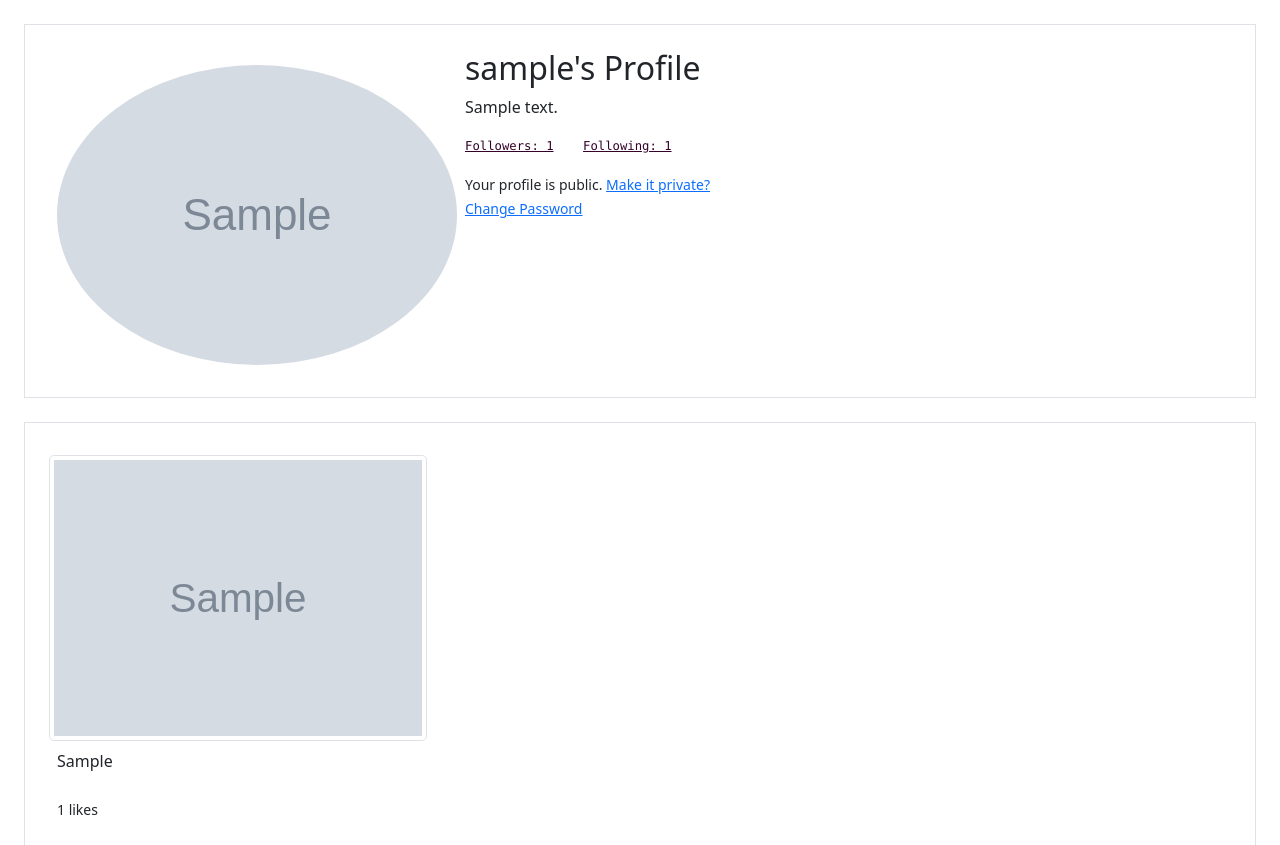
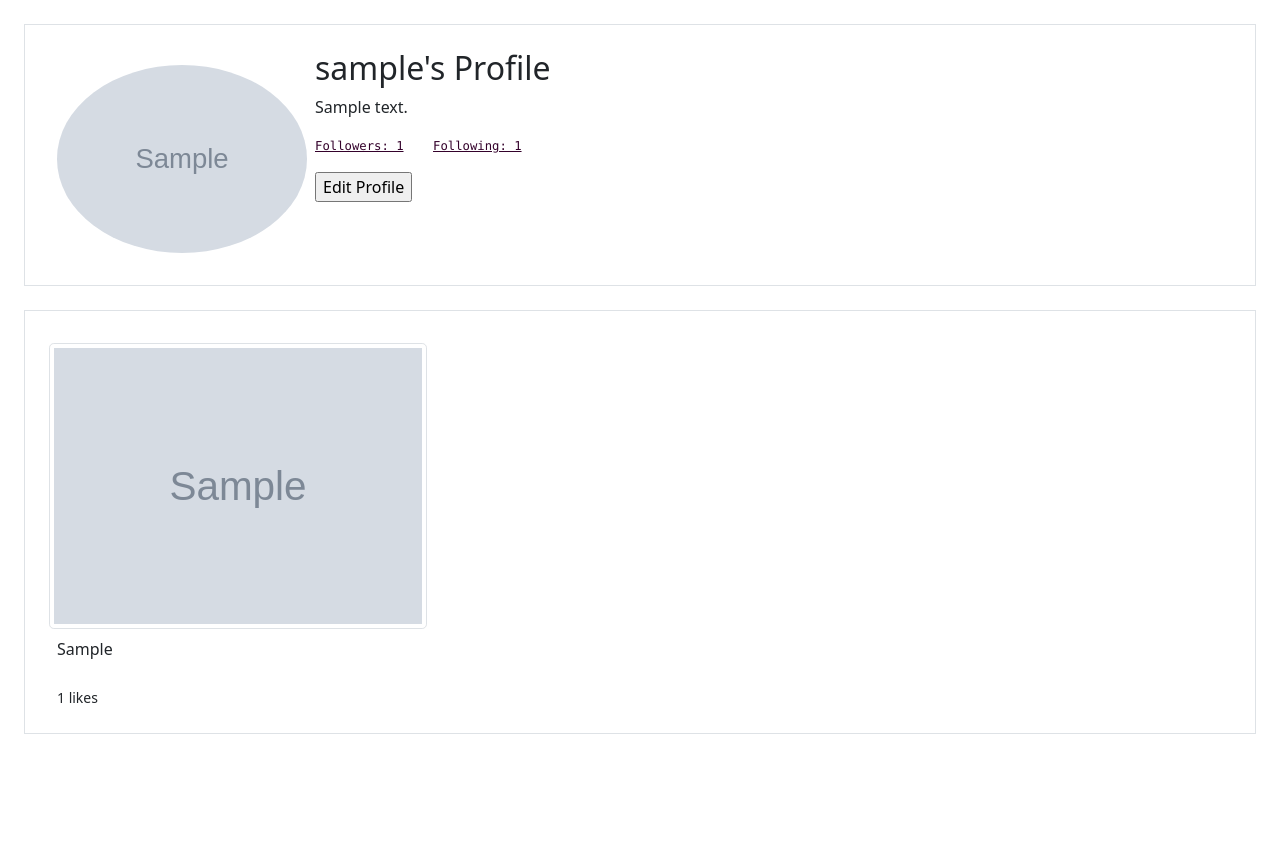
Before and after one commit to faramarz-hosseini/MyInstagram, a Django app: a page that uses instagram/templates/instagram/profile.html in a window 1280 px wide. Shown: the part 56-901 px from the top of the page. After the commit the page ends 790 px from the top, so only its background shows below. Run offline with Django 3.2, Linux system fonts and the light colour scheme; a user stored in the database is signed in; tables that the repository leaves empty hold one stand-in row (values such as "Sample post"); grey boxes marked "Sample" are stand-in pictures; some libraries are stand-ins or nearby versions.

Commit message:
Task done, I swear.

```diff
--- a/MyInstagram/settings.py
+++ b/MyInstagram/settings.py
@@ -126,5 +126,6 @@ LOGIN_URL = 'login_page'
 
 MEDIA_ROOT = os.path.join(BASE_DIR, 'media')
 MEDIA_URL = '/media/'
+PROFILE_PIC_MEDIA = MEDIA_URL + 'profile_pictures'
 
 CRISPY_TEMPLATE_PACK = 'bootstrap4'
--- a/MyInstagram/urls.py
+++ b/MyInstagram/urls.py
@@ -15,10 +15,13 @@ Including another URLconf
 """
 from django.contrib import admin
 from django.contrib.auth import views as auth_views
+from django.contrib.auth.decorators import login_required
 from django.urls import path
 from instagram import views
 from django.conf import settings
 from django.conf.urls.static import static
+
+from instagram.views import EditProfile
 
 urlpatterns = [
     path('admin/', admin.site.urls),
@@ -39,7 +42,7 @@ urlpatterns = [
     path('profile/<str:username>', views.profile, name='profile'),
     path('profile/<str:username>/follower', views.followers, name='followers'),
     path('profile/<str:username>/following', views.following, name='following'),
-    path('edit/', views.edit_profile, name='edit'),
+    path('edit/', login_required(EditProfile.as_view()), name='edit'),
 ]
 
 urlpatterns += static(settings.MEDIA_URL, document_root=settings.MEDIA_ROOT)
--- a/instagram/templates/instagram/edit_profile.html
+++ b/instagram/templates/instagram/edit_profile.html
@@ -7,6 +7,7 @@
             <form enctype="multipart/form-data" method="POST">
                 {% csrf_token %}
                 {{ edit_profile_form|crispy }}
+                <p><small><a style="color: #490030" href="{% url 'new_pass' %}">Change Password</a></small></p>
                 <button class="btn btn-outline-dark mt-3" type="submit">Publish</button>
             </form>
         </span>
--- a/instagram/templates/instagram/profile.html
+++ b/instagram/templates/instagram/profile.html
@@ -5,17 +5,14 @@
     <div class="border p-4 m-4">
         <div class="row">
             <div class="container-fluid">
-                <img style="float: left" src="{{ profile_info.profile_pic.url }}" class="clearfix img-fluid rounded-circle mt-2 p-2">
+                <img style="float: left" height="266" width="266" src="{{ profile_info.profile_pic.url }}" class="clearfix img-fluid rounded-circle mt-2 p-2">
                 <h2>{{ username }}'s Profile</h2>
                 <p>{{ profile_info.bio }}</p>
                 <pre><small><a href="{% url 'followers' username=username %}" style="color: #34012b ">Followers: {{ followers }}</a>    <a href="{% url 'following' username=username %}" style="color:#34012b;">Following: {{ following }}</a></small></pre>
                 {% if request.user == username %}
-                    {% if profile_info.is_public %}
-                        <small>Your profile is public. <a href="{% url 'change_visibility' %}">Make it private?</a></small>
-                    {% elif not profile_info.is_public %}
-                        <small>Your profile is private. <a href="{% url 'change_visibility' %}">Make it public?</a></small>
-                    {% endif %}
-                    <p><small><a style="float: top" href="{% url 'new_pass' %}">Change Password</a></small></p>
+                    <form action="{% url 'edit' %}">
+                        <input type="submit" value="Edit Profile" />
+                    </form>
                 {% elif request.user != username %}
                     {% if profile_info.is_public %}
                         {% if follow_record < 1 %}
@@ -44,16 +41,8 @@
         <div class="row">
             {% if request.user != username %}
                 {% if profile_info.is_public %}
-                    {% for post in posts reversed %}
-                    <div class="col-4">
-                        <img width="700" src="{{ post.picture.url }}" class="clearfix img-fluid img-thumbnail rounded-3 mt-2">
-                        <p class="p-2">{{ post.caption }}</p><small class="p-2">{{ post.likes }} likes</small>
-                    </div>
-                    {% endfor %}
-                {% elif not profile_info.is_public and follow_record < 1 %}
-                    <div class="col-4">
-                        <p>This user's pictures are private.</p>
-                    </div>
+                    {% if posts_num < 1 %}
+                        <p>This user has not posted anything.</p>
                     {% else %}
                         {% for post in posts reversed %}
                         <div class="col-4">
@@ -62,7 +51,14 @@
                         </div>
                         {% endfor %}
                     {% endif %}
-            {% elif request.user == username %}
+                {% elif not profile_info.is_public and follow_record < 1 %}
+                    <div class="col-4">
+                        <p>This user's pictures are private.</p>
+                    </div>
+                {% else %}
+                    {% if posts_num < 1 %}
+                        <p>This user has not posted anything.</p>
+                    {% else %}
                         {% for post in posts reversed %}
                         <div class="col-4">
                             <img width="700" src="{{ post.picture.url }}" class="clearfix img-fluid img-thumbnail rounded-3 mt-2">
@@ -70,6 +66,19 @@
                         </div>
                         {% endfor %}
                     {% endif %}
+                {% endif %}
+            {% elif request.user == username %}
+                {% if posts_num < 1 %}
+                    <p>You haven't posted anything</p>
+                {% else %}
+                    {% for post in posts reversed %}
+                        <div class="col-4">
+                            <img width="700" src="{{ post.picture.url }}" class="clearfix img-fluid img-thumbnail rounded-3 mt-2">
+                            <p class="p-2">{{ post.caption }}</p><small class="p-2">{{ post.likes }} likes</small>
+                        </div>
+                    {% endfor %}
+                {% endif %}
+            {% endif %}
         </div>
     </div>
 {% endblock %}
--- a/instagram/views.py
+++ b/instagram/views.py
@@ -77,12 +77,14 @@ def profile(request, username):
     if user is None:
         return HttpResponseNotFound('<h1> This user does not exist.</h1>')
     posts = Posts.objects.filter(publisher=user)
+    posts_num = Posts.objects.filter(publisher=user).count()
     profile_info = Profile.objects.filter(user=user).first()
     following = Follow.objects.filter(follower=user.id).count()
     followers = Follow.objects.filter(following=user.id).count()
     follow_record = Follow.objects.filter(follower=request.user.id, following=user.id).count()
     follow_request = FollowRequest.objects.filter(requester=request.user, requested=user).count()
     context = {'posts': posts,
+               'posts_num': posts_num,
                'username': user,
                'profile_info': profile_info,
                'following': following,
@@ -93,10 +95,18 @@ def profile(request, username):
     return render(request, template_name='instagram/profile.html', context=context)
 
 
-@login_required
-def edit_profile(request):
-    edit_profile_form = EditProfileForm()
-    return render(request, 'instagram/edit_profile.html', {'edit_profile_form': edit_profile_form})
+class EditProfile(View):
+    def post(self, request):
+        _profile = Profile.objects.filter(user=request.user).first()
+        edit_profile_form = EditProfileForm(request.POST, request.FILES, instance=_profile)
+        if edit_profile_form.is_valid():
+            edit_profile_form.save()
+            messages.success(request, 'Changes are saved.')
+        return redirect('profile', request.user.username)
+
+    def get(self, request):
+        edit_profile_form = EditProfileForm()
+        return render(request, 'instagram/edit_profile.html', {'edit_profile_form': edit_profile_form})
 
 
 @login_required
```
Also changed, not shown: instagram/forms.py (line endings or trailing spaces). Lines whose indentation alone changed are shown as unchanged.
